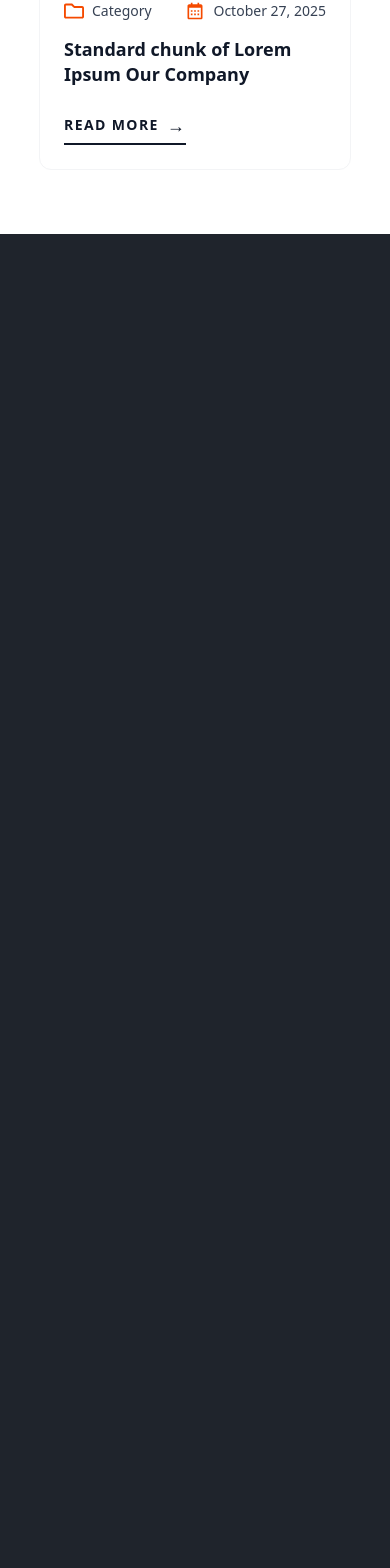
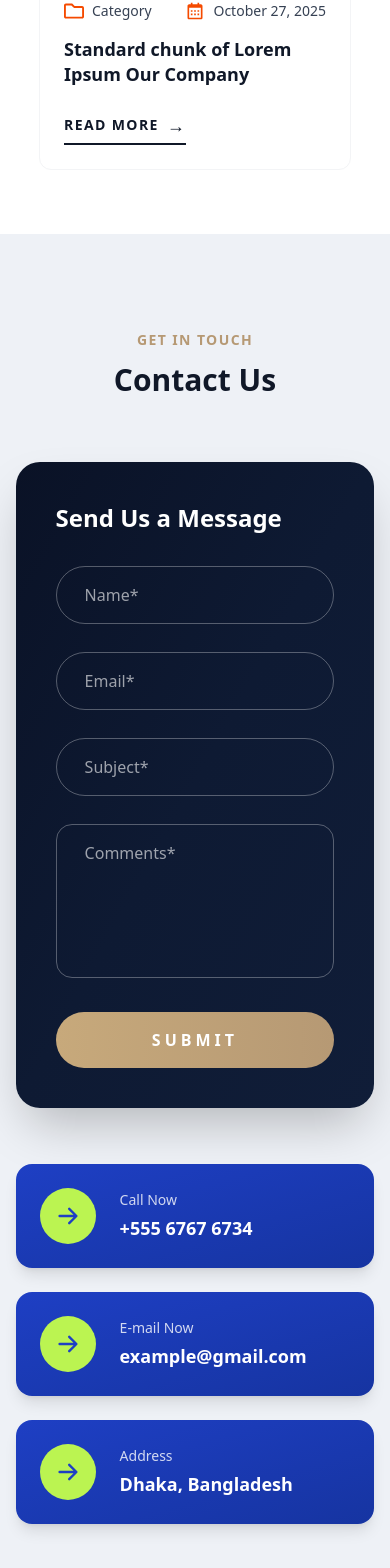
Before and after one commit to Al-AminWeb/corpbox-nextjs-client, a Next.js app: page / in a window 390 px wide. Shown: the part 8221-9789 px from the top of the page. Before the commit the page ends 8455 px from the top, so only its background shows below. Built offline with nearby package versions, Linux system fonts and the light colour scheme.

Commit message:
Add Contact component for user inquiries and information display

```diff
--- /dev/null
+++ b/components/Home/Contact/Contact.tsx
@@ -0,0 +1,105 @@
+"use client";
+import React from "react";
+import { HiArrowRight } from "react-icons/hi";
+import { motion } from "framer-motion";
+
+export default function Contact() {
+    return (
+        <section className="relative py-24 bg-[#eef1f6] overflow-hidden">
+            <div className="w-[92%] xl:w-[80%] mx-auto">
+
+                {/* SECTION TITLE */}
+                <motion.div
+                    initial={{ opacity: 0, y: 30 }}
+                    whileInView={{ opacity: 1, y: 0 }}
+                    transition={{ duration: 0.6 }}
+                    viewport={{ once: true }}
+                    className="text-center mb-16"
+                >
+                    <p className="text-sm tracking-widest text-[#b69974] font-semibold uppercase">
+                        Get in Touch
+                    </p>
+                    <h2 className="text-3xl md:text-5xl font-bold text-gray-900 mt-3">
+                        Contact Us
+                    </h2>
+                </motion.div>
+
+                {/* CONTENT */}
+                <div className="grid grid-cols-1 lg:grid-cols-3 gap-14 items-start">
+
+                    {/* LEFT — FORM */}
+                    <motion.div
+                        initial={{ opacity: 0, x: -40 }}
+                        whileInView={{ opacity: 1, x: 0 }}
+                        transition={{ duration: 0.7 }}
+                        viewport={{ once: true }}
+                        className="lg:col-span-2 bg-gradient-to-br from-[#0a1226] via-[#0e1a33] to-[#101d38] rounded-3xl p-10 md:p-14 shadow-2xl"
+                    >
+                        <h3 className="text-white text-2xl font-semibold mb-8">
+                            Send Us a Message
+                        </h3>
+
+                        <form className="space-y-7">
+                            {["Name*", "Email*", "Subject*"].map((label) => (
+                                <input
+                                    key={label}
+                                    type={label.includes("Email") ? "email" : "text"}
+                                    placeholder={label}
+                                    className="w-full bg-transparent border border-white/30 rounded-full px-7 py-4 text-white placeholder-white/60 focus:outline-none focus:border-[#c7a97b] focus:ring-2 focus:ring-[#c7a97b]/30 transition"
+                                />
+                            ))}
+
+                            <textarea
+                                rows={5}
+                                placeholder="Comments*"
+                                className="w-full bg-transparent border border-white/30 rounded-2xl px-7 py-4 text-white placeholder-white/60 resize-none focus:outline-none focus:border-[#c7a97b] focus:ring-2 focus:ring-[#c7a97b]/30 transition"
+                            />
+
+                            <button
+                                type="submit"
+                                className="group relative w-full bg-gradient-to-r from-[#c7a97b] to-[#b69974] text-white font-semibold tracking-[0.25em] rounded-full py-4 overflow-hidden"
+                            >
+                                <span className="relative z-10">SUBMIT</span>
+                                <span className="absolute inset-0 bg-white/10 translate-y-full group-hover:translate-y-0 transition-transform duration-300" />
+                            </button>
+                        </form>
+                    </motion.div>
+
+                    {/* RIGHT — INFO CARDS */}
+                    <motion.div
+                        initial={{ opacity: 0, x: 40 }}
+                        whileInView={{ opacity: 1, x: 0 }}
+                        transition={{ duration: 0.7 }}
+                        viewport={{ once: true }}
+                        className="space-y-6"
+                    >
+                        {[
+                            { title: "Call Now", value: "+555 6767 6734" },
+                            { title: "E-mail Now", value: "example@gmail.com" },
+                            { title: "Address", value: "Dhaka, Bangladesh" },
+                        ].map((item, index) => (
+                            <motion.div
+                                key={index}
+                                whileHover={{ scale: 1.03 }}
+                                className="group bg-gradient-to-br from-[#1e3fc4] to-[#1634a1] rounded-2xl p-6 flex items-center gap-6 shadow-lg"
+                            >
+                                <div className="w-14 h-14 rounded-full bg-lime-300 flex items-center justify-center group-hover:rotate-45 transition-transform duration-300">
+                                    <HiArrowRight className="text-2xl text-[#1e3fc4]" />
+                                </div>
+                                <div>
+                                    <p className="text-sm text-white/80 mb-1">
+                                        {item.title}
+                                    </p>
+                                    <h4 className="text-lg font-semibold text-white">
+                                        {item.value}
+                                    </h4>
+                                </div>
+                            </motion.div>
+                        ))}
+                    </motion.div>
+
+                </div>
+            </div>
+        </section>
+    );
+}
--- a/components/Home/Home.tsx
+++ b/components/Home/Home.tsx
@@ -4,6 +4,7 @@ import Services from "./services/Services";
 import WorkProcess from "./WorkProcess/WorkProcess";
 import Project from "./Project/Project";
 import Blog from "./blog/Blog";
+import Contact from "./Contact/Contact";
 
 export default function Home() {
     return (
@@ -14,6 +15,7 @@ export default function Home() {
             <WorkProcess/>
             <Project/>
             <Blog/>
+            <Contact/>
         </div>
     );
 }
--- a/package.json
+++ b/package.json
@@ -9,6 +9,7 @@
     "lint": "eslint"
   },
   "dependencies": {
+    "framer-motion": "^12.26.2",
     "next": "16.1.1",
     "react": "19.2.3",
     "react-dom": "19.2.3",
```
Also changed, not shown: 1 other file (tests, documents, lock files or other folders).
